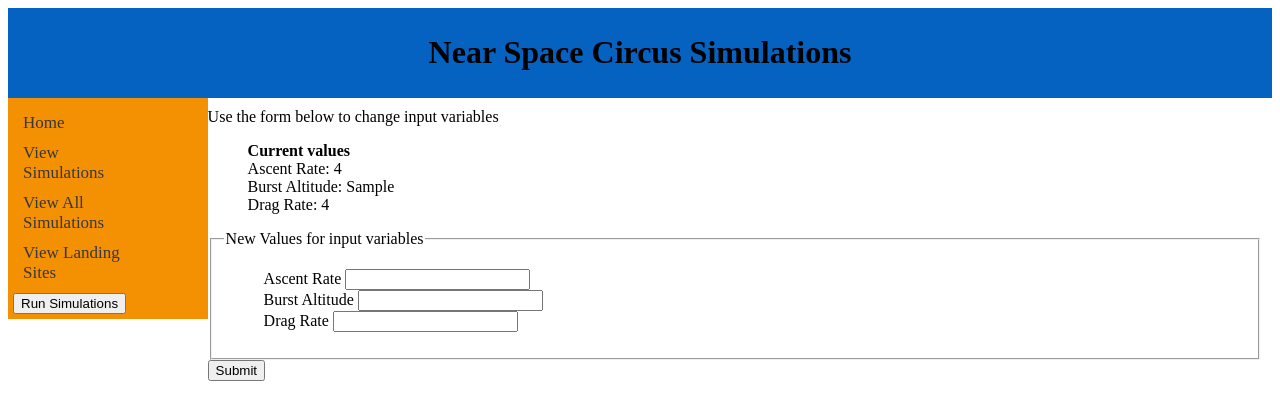
After one commit to csshepard/Balloon_Sim, a Python web app: template templates/admin.html in a window 1280 px wide. The commit adds this page. Shown: the top 420 px of the page. Run offline with Jinja, Linux system fonts and the light colour scheme; the template is opened without the code that fills it: most values are stand-ins (such as "Sample title", 1, 10 or a date in 2020); some libraries are stand-ins or nearby versions.

Commit message:
added /admin to allow varible changes.  added view by create date

```diff
--- /dev/null
+++ b/templates/admin.html
@@ -0,0 +1,31 @@
+{% extends 'layout.html' %}
+
+{% block body %}
+Use the form below to change input variables<br>
+<ul style="list-style: none;">
+    <li><b>Current values</b></li>
+    <li>Ascent Rate: {{ globals['ASCENT_RATE'] }}</li>
+    <li>Burst Altitude: {{ globals['BURST_ALTITUDE'] }}</li>
+    <li>Drag Rate: {{ globals['DRAG_RATE'] }}</li>
+</ul>
+<form id="globals" method="post">
+    <fieldset>
+        <legend>New Values for input variables</legend>
+        <ul style="list-style: none;">
+            <li>
+                <label for=AscentRate>Ascent Rate</label>
+                <input id=AscentRate name=ASCENT_RATE type=text>
+            </li>
+            <li>
+                <label for=BurstAltitude>Burst Altitude</label>
+                <input id=BurstAltitude name=BURST_ALTITUDE type=text>
+            </li>
+            <li>
+                <label for=DragRate>Drag Rate</label>
+                <input id=DragRate name=DRAG_RATE type=text>
+            </li>
+        </ul>
+    </fieldset>
+    <button type=submit style="margin: auto;">Submit</button>
+</form>
+{% endblock %}
--- a/templates/layout.html
+++ b/templates/layout.html
@@ -71,6 +71,13 @@
                 {% endfor %}
 			  </ul>
 		    </li>
+            <li><a href="#">Create Date</a>
+		      <ul>
+                {% for sim in cd_sims %}
+			    <li><a href="{{ url_for('view_sims_by_create_date', date = sim[0]) }}">{{ sim[0].strftime('%d %b, %Y') }}</a></li>
+                {% endfor %}
+			  </ul>
+		    </li>
 		  </ul></li>
         <li><a href="{{ url_for('view_all') }}">View All Simulations</a></li>
         <li><a href="{{ url_for('landing_sites') }}"> View Landing Sites</a></li></ul>
```
Also changed, not shown: app.py (+49 -14 lines), templates/index.html (+8 -1 lines).
